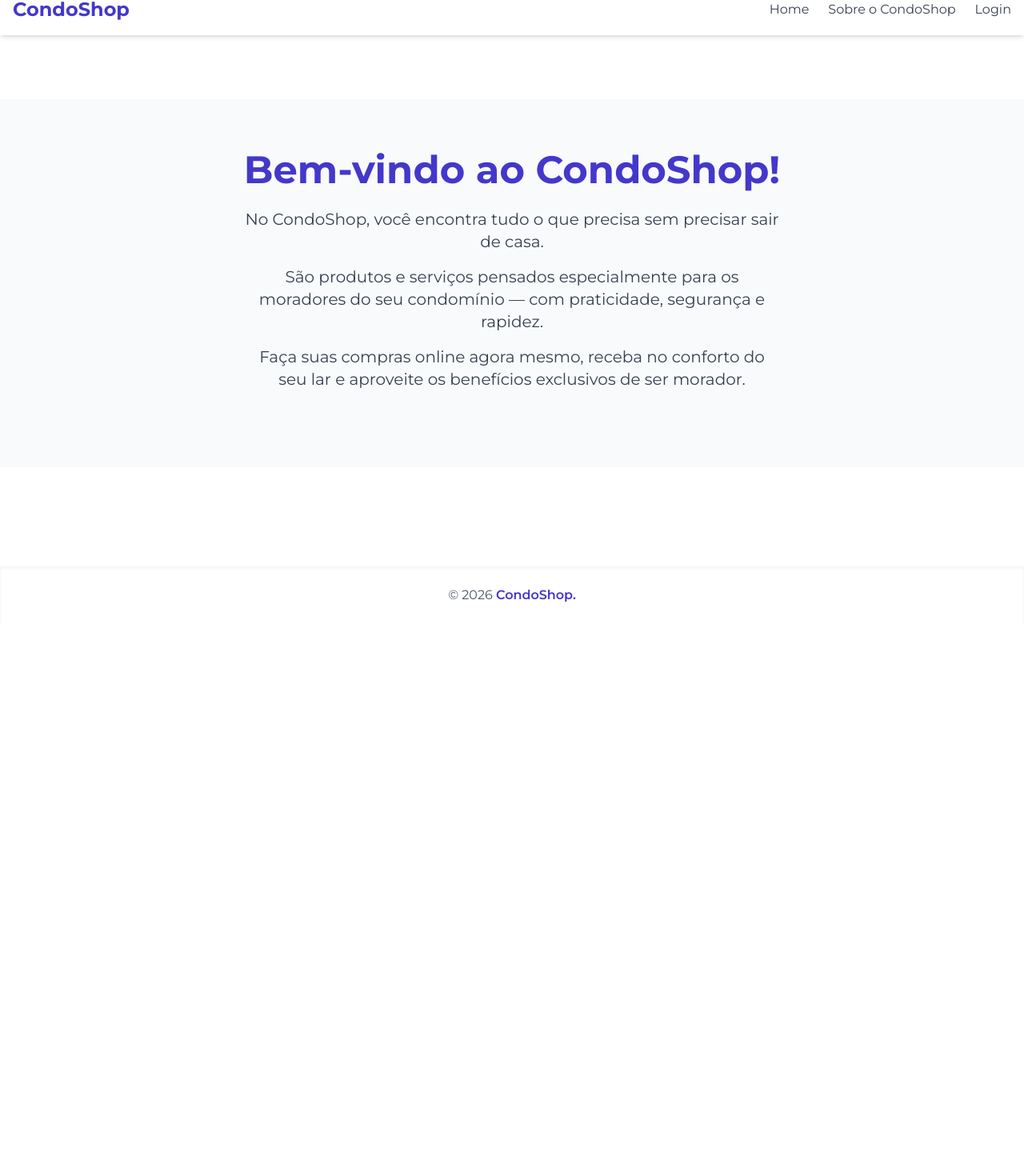
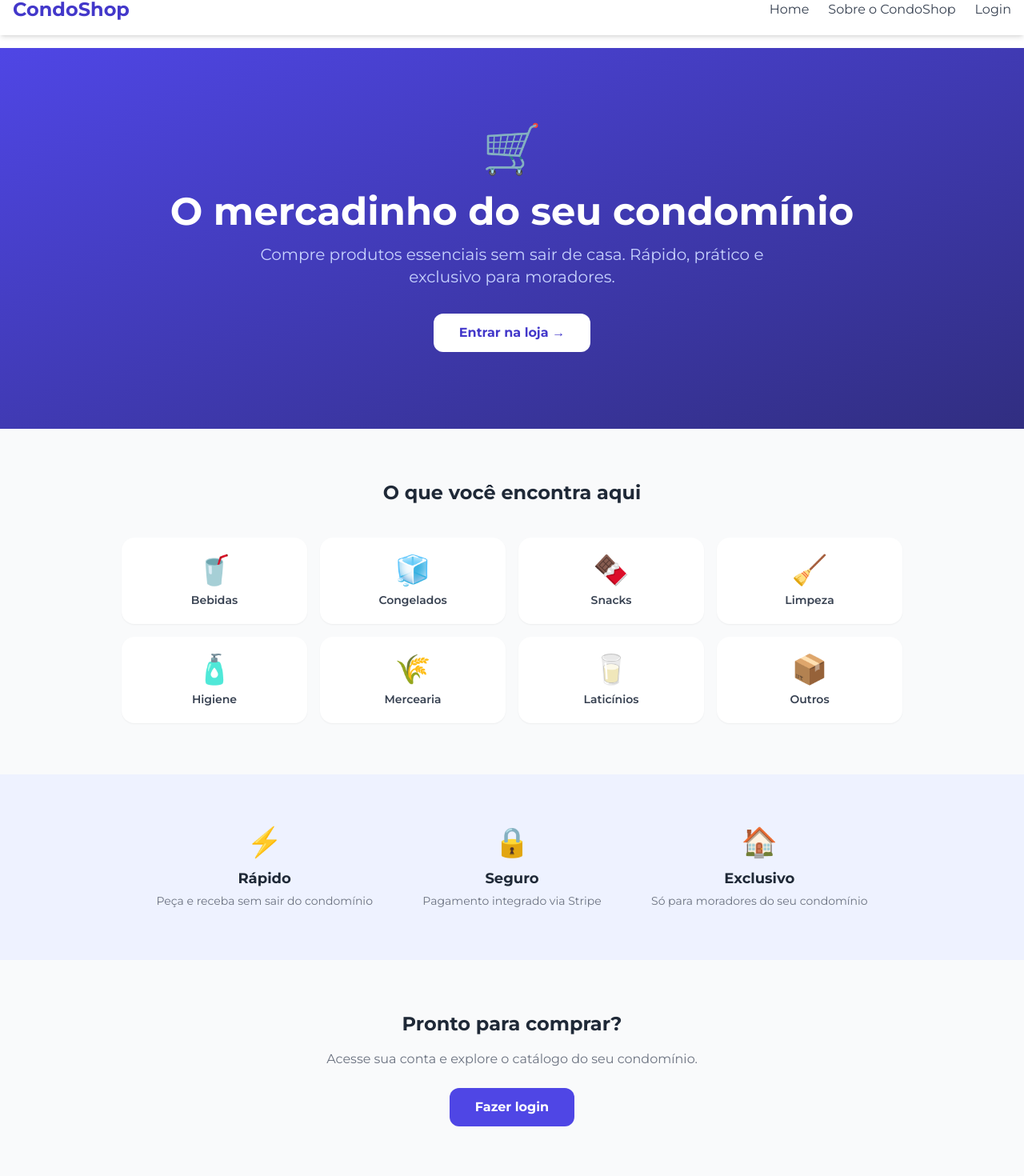
Before and after one commit to RoberthVieira/condoshop, a React (Vite) app: page / in a window 1280 px wide. Shown: the part 20-1490 px from the top of the page at 80% size. Before the commit the page ends 800 px from the top, so only its background shows below. Built offline with nearby package versions, Linux system fonts and the light colour scheme.

Commit message:
style: redesign da pagina Home, sobre e login

```diff
--- a/src/pages/About.tsx
+++ b/src/pages/About.tsx
@@ -1,20 +1,44 @@
-export default function About(){
-    return(
-        <div className="flex flex-col justify-center items-center bg-gray-50 px-6 py-16 text-center">
-            <div className="max-w-3xl mt-16">
-                <h1 className="text-4xl md:text-5xl font-bold text-indigo-700 mb-6">
+import { useNavigate } from "react-router-dom";
+
+export default function About() {
+    const navigate = useNavigate();
+
+    return (
+        <div className="bg-gray-50 min-h-screen">
+            {/* Header Hero */}
+            <div className="bg-gradient-to-br from-indigo-600 to-indigo-900 text-white px-6 py-20 text-center">
+                <h1 className="text-4xl md:text-5xl font-bold mb-4">
                     Sobre o CondoShop
                 </h1>
-                <p className="text-gray-700 text-lg md:text-xl mb-4 max-w-2xl">
-                    O CondoShop nasceu para tornar a vida dos moradores mais simples e conveniente.
-                </p>
-                <p className="text-gray-700 text-lg md:text-xl mb-4 max-w-2xl">
-                    Aqui, reunimos lojas e prestadores de serviço em um só lugar, para que você possa comprar com facilidade, pagar com segurança e receber tudo dentro do seu condomínio.
-                </p>
-                <p className="text-gray-700 text-lg md:text-xl mb-4 max-w-2xl">
-                    Nosso compromisso é oferecer uma experiência prática, moderna e feita sob medida para o seu dia a dia.
+                <p className="text-indigo-200 text-lg md:text-xl max-w-2xl mx-auto">
+                    Conectando moradores à praticidade de ter um mercadinho e serviços essenciais dentro do próprio condomínio.
                 </p>
             </div>
+
+            {/* Conteúdo Principal */}
+            <div className="max-w-4xl mx-auto px-6 py-16">
+                <div className="bg-white rounded-2xl shadow-sm p-8 md:p-12 space-y-6 text-gray-700 text-lg leading-relaxed">
+                    <p>
+                        O <strong className="text-indigo-600">CondoShop</strong> nasceu para tornar a vida dos moradores mais simples e conveniente.
+                    </p>
+                    <p>
+                        Reunimos produtos do dia a dia, lojas e prestadores de serviço em um só lugar, permitindo que você compre com facilidade, pague com segurança via Stripe e receba tudo sem sair do condomínio.
+                    </p>
+                    <p>
+                        Nosso compromisso é oferecer uma experiência prática, moderna e feita sob medida para a rotina do seu condomínio.
+                    </p>
+
+                    {/* Botão de Chamada para Ação */}
+                    <div className="pt-6 text-center border-t border-gray-100">
+                        <button
+                            onClick={() => navigate('/login')}
+                            className="bg-indigo-600 text-white font-bold px-8 py-3 rounded-xl hover:bg-indigo-700 transition"
+                        >
+                            Conhecer a loja →
+                        </button>
+                    </div>
+                </div>
+            </div>
         </div>
-    )
+    );
 }
--- a/src/pages/Home.tsx
+++ b/src/pages/Home.tsx
@@ -1,21 +1,80 @@
+import { useNavigate } from "react-router-dom";
+
 export default function Home() {
+    const navigate = useNavigate();
 
     return (
-        <div className="flex flex-col justify-center mt-16 py-16 items-center bg-gray-50 text-center">
-            <h1 className="text-4xl md:text-5xl font-bold text-indigo-700 mb-6">
-                Bem-vindo ao CondoShop!
-            </h1>
+        <div className="bg-gray-50">
 
-            <p className="text-gray-700 text-lg md:text-xl mb-4 max-w-2xl">
-                No CondoShop, você encontra tudo o que precisa sem precisar sair de casa.
-            </p>
-            <p className="text-gray-700 text-lg md:text-xl mb-4 max-w-2xl">
-                São produtos e serviços pensados especialmente para os moradores do seu condomínio — com praticidade, segurança e rapidez.
-            </p>
-            <p className="text-gray-700 text-lg md:text-xl mb-8 max-w-2xl">
-                Faça suas compras online agora mesmo, receba no conforto do seu lar e aproveite os benefícios exclusivos de ser morador.
-            </p>
+            <div className="bg-gradient-to-br from-indigo-600 to-indigo-900 text-white px-6 py-24 text-center">
+                <p className="text-6xl mb-6">🛒</p>
+                <h1 className="text-4xl md:text-5xl font-bold mb-4">
+                    O mercadinho do seu condomínio
+                </h1>
+                <p className="text-indigo-200 text-lg md:text-xl max-w-2xl mx-auto mb-8">
+                    Compre produtos essenciais sem sair de casa. Rápido, prático e exclusivo para moradores.
+                </p>
+                <button
+                    onClick={() => navigate('/login')}
+                    className="bg-white text-indigo-700 font-bold px-8 py-3 rounded-xl hover:bg-indigo-50 transition text-base"
+                >
+                    Entrar na loja →
+                </button>
+            </div>
 
+            <div className="max-w-5xl mx-auto px-6 py-16">
+                <h2 className="text-2xl font-bold text-gray-800 text-center mb-10">
+                    O que você encontra aqui
+                </h2>
+                <div className="grid grid-cols-2 sm:grid-cols-3 lg:grid-cols-4 gap-4">
+                    {[
+                        { emoji: '🥤', label: 'Bebidas' },
+                        { emoji: '🧊', label: 'Congelados' },
+                        { emoji: '🍫', label: 'Snacks' },
+                        { emoji: '🧹', label: 'Limpeza' },
+                        { emoji: '🧴', label: 'Higiene' },
+                        { emoji: '🌾', label: 'Mercearia' },
+                        { emoji: '🥛', label: 'Laticínios' },
+                        { emoji: '📦', label: 'Outros' },
+                    ].map(cat => (
+                        <div
+                            key={cat.label}
+                            className="bg-white rounded-2xl shadow-sm p-5 flex flex-col items-center gap-2 hover:shadow-md transition cursor-pointer"
+                            onClick={() => navigate('/login')}
+                        >
+                            <span className="text-4xl">{cat.emoji}</span>
+                            <span className="text-sm font-semibold text-gray-700">{cat.label}</span>
+                        </div>
+                    ))}
+                </div>
+            </div>
+
+            <div className="bg-indigo-50 px-6 py-16">
+                <div className="max-w-4xl mx-auto grid sm:grid-cols-3 gap-8 text-center">
+                    {[
+                        { emoji: '⚡', title: 'Rápido', desc: 'Peça e receba sem sair do condomínio' },
+                        { emoji: '🔒', title: 'Seguro', desc: 'Pagamento integrado via Stripe' },
+                        { emoji: '🏠', title: 'Exclusivo', desc: 'Só para moradores do seu condomínio' },
+                    ].map(f => (
+                        <div key={f.title}>
+                            <p className="text-4xl mb-3">{f.emoji}</p>
+                            <h3 className="font-bold text-gray-800 text-lg mb-1">{f.title}</h3>
+                            <p className="text-gray-500 text-sm">{f.desc}</p>
+                        </div>
+                    ))}
+                </div>
+            </div>
+
+            <div className="text-center px-6 py-16">
+                <h2 className="text-2xl font-bold text-gray-800 mb-4">Pronto para comprar?</h2>
+                <p className="text-gray-500 mb-6">Acesse sua conta e explore o catálogo do seu condomínio.</p>
+                <button
+                    onClick={() => navigate('/login')}
+                    className="bg-indigo-600 text-white font-bold px-8 py-3 rounded-xl hover:bg-indigo-700 transition"
+                >
+                    Fazer login
+                </button>
+            </div>
         </div>
     )
 }
--- a/src/pages/Login.tsx
+++ b/src/pages/Login.tsx
@@ -6,18 +6,13 @@ import { useState } from "react";
 import { useNavigate } from "react-router-dom";
 import Input from "../components/Input";
 import Button from "../components/Button";
-import Footer from "../components/Footer";
 
 export default function Login(){
     const {login} = useAuth();
     const navigate = useNavigate();
-
     const [erro, setErro] = useState<string|null>(null);
 
-    const {
-        register,
-        handleSubmit,
-    } = useForm<LoginData>({
+    const { register, handleSubmit } = useForm<LoginData>({
         resolver: zodResolver(loginSchema)
     })
 
@@ -30,7 +25,6 @@ export default function Login(){
         }
 
         const morador = JSON.parse(localStorage.getItem('morador') || '{}')
-
         if(morador.role === 'admin') {
             navigate('/admin')
         } else {
@@ -39,40 +33,85 @@ export default function Login(){
     }
 
     return(
-        <div className="min-h-screen flex flex-col justify-between bg-gray-50">
-            <main className="flex flex-1 items-center justify-center px-4 sm:px-6 lg:px-8">
-                <div className="w-full max-w-md bg-white shadow-lg rounded-2xl p-6 sm:p-8 flex flex-col gap-6">
-                    <h1 className="text-6xl sm:text-5xl font-bold text-indigo-600 mb-8 sm:mb-4 text-center">
-                        CondoShop
-                    </h1>
-                    <form
-                        onSubmit={handleSubmit(onSubmit)}
-                        className="flex flex-col gap-4"
-                    >
+        <div className="min-h-screen flex">
+            <div className="hidden lg:flex lg:w-1/2 bg-gradient-to-br from-indigo-600 to-indigo-900 flex-col items-center justify-center px-12 text-white text-center">
+                <p className="text-7xl mb-6">🛒</p>
+                <h1 className="text-4xl font-bold mb-4">CondoShop</h1>
+                <p className="text-indigo-200 text-lg max-w-sm">
+                    O mercadinho do seu condomínio, agora no seu celular.
+                </p>
+
+                <div className="mt-12 grid grid-cols-2 gap-4 w-full max-w-xs text-left">
+                    {[
+                        { emoji: '🥛', label: 'Laticínios' },
+                        { emoji: '🥩', label: 'Carnes' },
+                        { emoji: '🧴', label: 'Higiene' },
+                        { emoji: '🧹', label: 'Limpeza' },
+                        { emoji: '🥤', label: 'Bebidas' },
+                        { emoji: '🍫', label: 'Snacks' },
+                    ].map(item => (
+                        <div key={item.label} className="flex items-center gap-2 bg-white/10 rounded-xl px-3 py-2">
+                            <span className="text-xl">{item.emoji}</span>
+                            <span className="text-sm font-medium text-indigo-100">{item.label}</span>
+                        </div>
+                    ))}
+                </div>
+
+                <p className="mt-12 text-indigo-300 text-sm">
+                    Compre sem sair de casa 🏠
+                </p>
+            </div>
+
+            <div className="flex-1 flex flex-col items-center justify-center px-6 bg-gray-50">
+                <div className="lg:hidden text-center mb-8">
+                    <p className="text-5xl mb-2">🛒</p>
+                    <h1 className="text-3xl font-bold text-indigo-600">CondoShop</h1>
+                </div>
+
+                <div className="w-full max-w-md bg-white shadow-lg rounded-2xl p-8 flex flex-col gap-6">
+                    <div>
+                        <h2 className="text-2xl font-bold text-gray-800">Bem-vindo de volta!</h2>
+                        <p className="text-gray-500 text-sm mt-1">Entre com seus dados pra acessar o sistema</p>
+                    </div>
+
+                    <form onSubmit={handleSubmit(onSubmit)} className="flex flex-col gap-4">
+                        <div className="flex flex-col gap-1">
+                            <label className="text-sm font-medium text-gray-700">Email</label>
                             <Input
                                 type="text"
-                            placeholder="Usuário"
+                                placeholder="seu@email.com"
                                 {...register("email")}
                             />
+                        </div>
+                        <div className="flex flex-col gap-1">
+                            <label className="text-sm font-medium text-gray-700">Senha</label>
                             <Input
                                 type="password"
-                            placeholder="Senha"
+                                placeholder="••••••••"
                                 {...register("senha")}
                             />
+                        </div>
 
-                        <Button
-                            text="Entrar"
-                            type="submit"
-                        />
-                        {erro && <span className="text-red-500 text-sm text-center">{erro}</span>}
-                        <Button
-                            text="Voltar para a página inicial"
+                        {erro && (
+                            <p className="text-red-500 text-sm text-center bg-red-50 py-2 rounded-lg">
+                                {erro}
+                            </p>
+                        )}
+
+                        <Button text="Entrar" type="submit" />
+
+                        <button
+                            type="button"
                             onClick={() => navigate('/')}
-                        />
+                            className="text-sm text-gray-400 hover:text-gray-600 transition text-center"
+                        >
+                            ← Voltar para a página inicial
+                        </button>
                     </form>
                 </div>
-            </main>
-            <Footer/>
+
+                <p className="mt-6 text-gray-400 text-xs">© 2026 CondoShop</p>
+            </div>
         </div>
     )
 }
```
Lines whose indentation alone changed are shown as unchanged.
